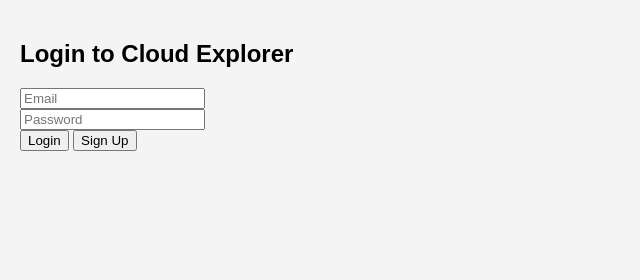
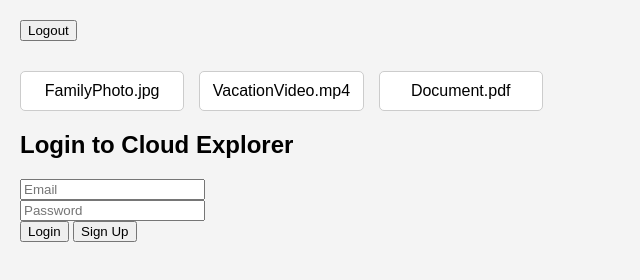
Before and after one commit to thebeastwilliams86-cell/cloud-explorer, a plain HTML site: page login.html in a window 1280 px wide. Shown: the whole page, without its empty margins (0-640 px from the left). Drawn offline with Linux system fonts and the light colour scheme.

Commit message:
Add login area and logout button to login.html

```diff
--- a/login.html
+++ b/login.html
@@ -11,6 +11,9 @@
   <script src="script.js" defer></script>
 </head>
 <body>
+  <div id="login-area"></div>
+<button id="logout-button">Logout</button>
+<div id="file-explorer"></div>
   <h2>Login to Cloud Explorer</h2>
   <form id="login-form">
     <input type="email" placeholder="Email" required><br>
```
